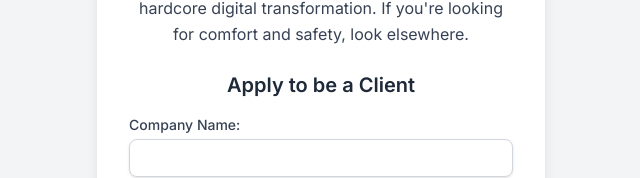
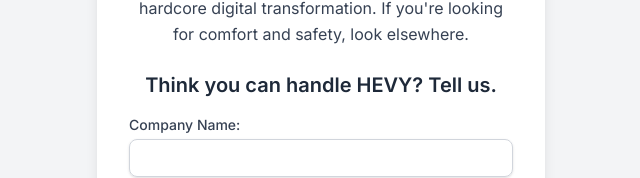
Before and after one commit to alelevycl/HEVY-page, a Next.js app: page / in a window 1280 px wide. Shown: the part 433-611 px from the top of the page, without its empty margins (319-959 px from the left). Built offline with nearby package versions, Linux system fonts and the light colour scheme.

Commit message:
fix: cambiar subtítulo a 'Think you can handle HEVY? Tell us.' en 'We are HEVY'

```diff
--- a/src/app/page.tsx
+++ b/src/app/page.tsx
@@ -274,7 +274,7 @@
 
             {/* Client Application Form */}
             <h3 className="text-xl font-semibold text-gray-800 mb-4 text-center">
-              Apply to be a Client
+              Think you can handle HEVY? Tell us.
             </h3>
             <form onSubmit={handleClientSubmit} className="space-y-6">
               {/* Company Name field */}
```
